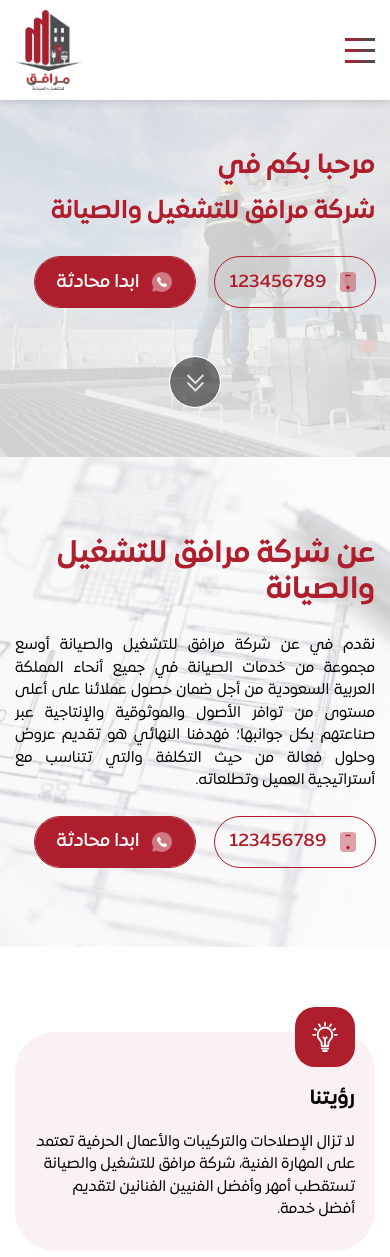
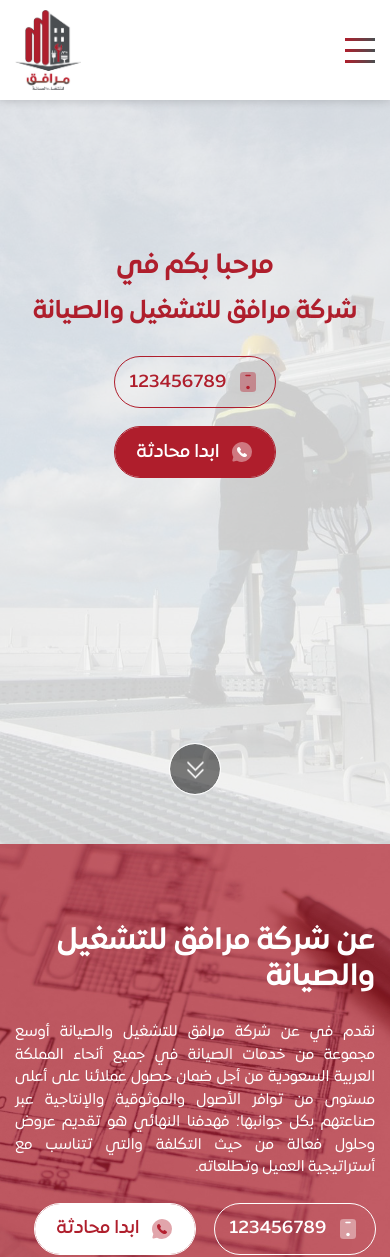
Before and after one commit to misaraadel/mrafik, a plain HTML site: page index.html in a window 390 px wide. Shown: the top 1257 px of the page. Drawn offline with Linux system fonts and the light colour scheme.

Commit message:
edit data

```diff
--- a/assets/css/_media.scss
+++ b/assets/css/_media.scss
@@ -56,13 +56,21 @@
   }
 
   header {
-    padding: 150px 0px 150px;
 
     h1 {
       font-size: 27px !important;
 
       span {
         font-size: 25px !important;
+      }
+    }
+
+    .button-contain {
+      flex-direction: column;
+
+      .custom-btn:first-child {
+        margin-inline-end: 0px;
+        margin-bottom: 20px;
       }
     }
   }
@@ -95,7 +103,59 @@
   .about-us {
     &::after, &::before {
       width: 100%;
-      background-color: rgba($color: #fff, $alpha: 0.8);
+    }
+
+    h1, p {
+      color: var(--light-color) !important;
+    }
+
+    .custom-btn {
+      outline-color: var(--light-color) !important;
+
+      &::after, &::before {
+        background-color: var(--light-color);
+      }
+
+      &.border-btn {
+
+        img {
+          filter: var(--light-filter);
+        }
+
+        span {
+          color: var(--light-color)
+        }
+
+        &:hover {
+          img {
+            filter: var(--primary-filter);
+          }
+
+          span {
+            color: var(--primary-color);
+          }
+        }
+      }
+
+      &.bk-btn {
+        img {
+          filter: var(--primary-filter);
+        }
+
+        span {
+          color: var(--primary-color);
+        }
+
+        &:hover {
+          img {
+            filter: var(--light-filter);
+          }
+
+          span {
+            color: var(--light-color)
+          }
+        }
+      }
     }
   }
 
--- a/assets/css/style.scss
+++ b/assets/css/style.scss
@@ -27,7 +27,8 @@
     position: relative;
     overflow: hidden;
     z-index: 9;
-    outline: 1px solid var(--primary-color);
+    border: 0px !important;
+    outline: 1px solid var(--primary-color) !important;
 
     &:first-child {
       margin-inline-end: 20px;
@@ -220,6 +221,7 @@
 header {
   width: 100%;
   padding: 250px 0px 150px 0px;
+  height: 100vh;
   background: url('../images/intro.jpg') center / cover no-repeat;
   position: relative;
   z-index: 9;
@@ -237,6 +239,13 @@ header {
 
   .contain {
     width: 100%;
+    height: 100%;
+    display: flex;
+    flex-direction: column;
+    justify-content: center;
+    align-items: center;
+    align-content: center;
+    text-align: center;
 
     h1 {
       font-size: 35px;
@@ -257,6 +266,7 @@ header {
   .arrow-btn {
     width: 50px;
     height: 50px;
+    border: 0px;
     display: flex;
     align-items: center;
     align-content: center;
--- a/index.html
+++ b/index.html
@@ -93,7 +93,7 @@
       <header>
         <div class="container">
           <div class="row">
-            <div class="col-lg-7 col-12">
+            <div class="col-12">
               <div class="contain wow fadeInUp">
                 <h1>
                   مرحبا بكم في
```
Also changed, not shown: assets/css/style.css, 1 other file.
